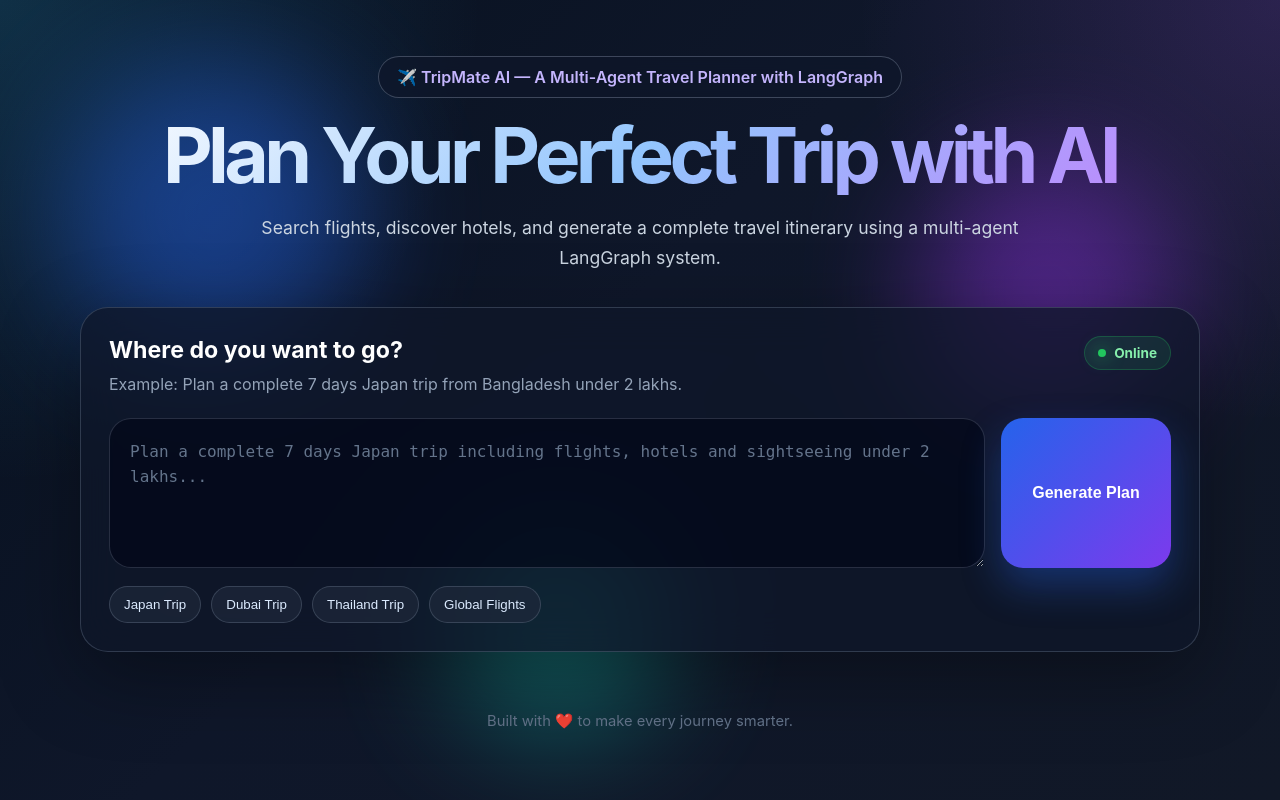
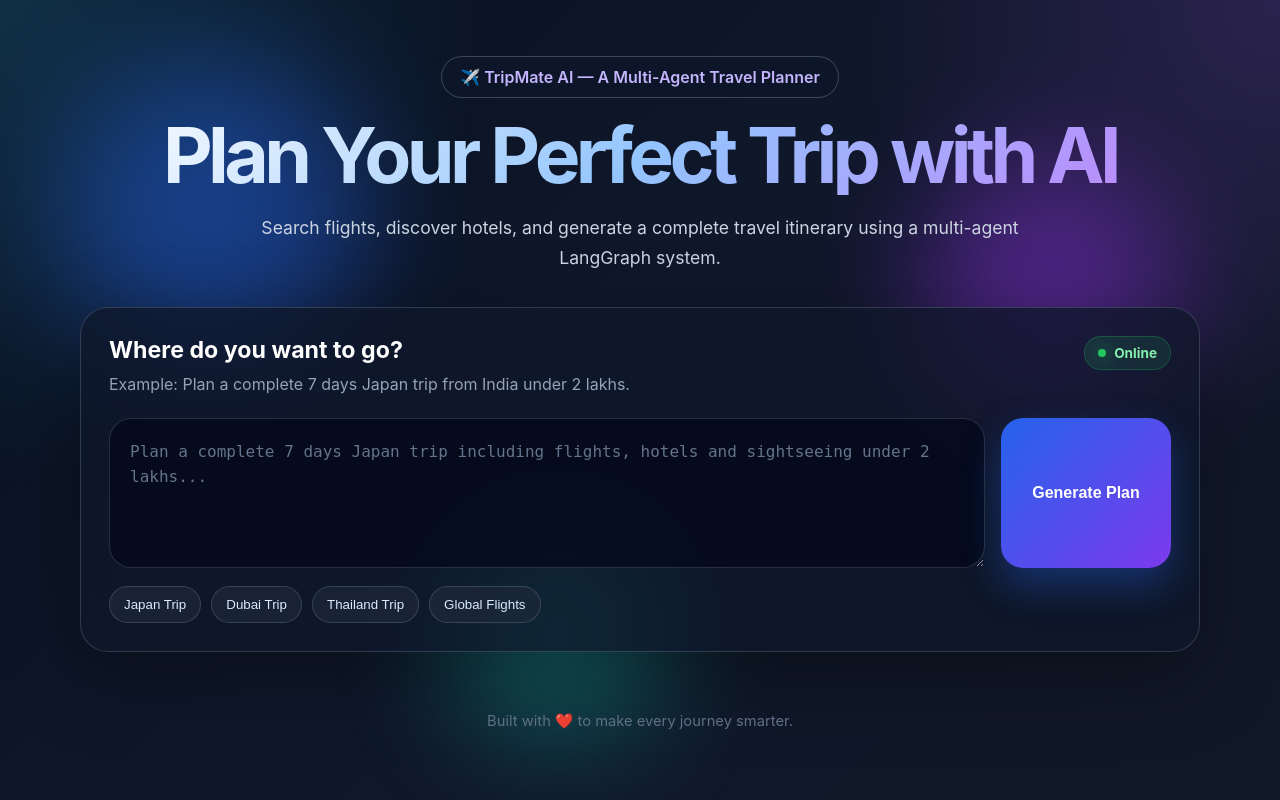
Before and after one commit to arjunsrajput/TripMateAI, a FastAPI app: page / in a window 1280 px wide. Run offline with FastAPI, Linux system fonts and the light colour scheme; some libraries are stand-ins or nearby versions.

Commit message:
index file fix

```diff
--- a/templates/index.html
+++ b/templates/index.html
@@ -22,7 +22,7 @@
 
         <section class="hero-section">
             <div class="badge">
-                ✈️ TripMate AI — A Multi-Agent Travel Planner with LangGraph
+                ✈️ TripMate AI — A Multi-Agent Travel Planner
             </div>
 
             <h1>
@@ -40,7 +40,7 @@
                 <div>
                     <h2>Where do you want to go?</h2>
                     <p>
-                        Example: Plan a complete 7 days Japan trip from Bangladesh under 2 lakhs.
+                        Example: Plan a complete 7 days Japan trip from India under 2 lakhs.
                     </p>
                 </div>
 
```
